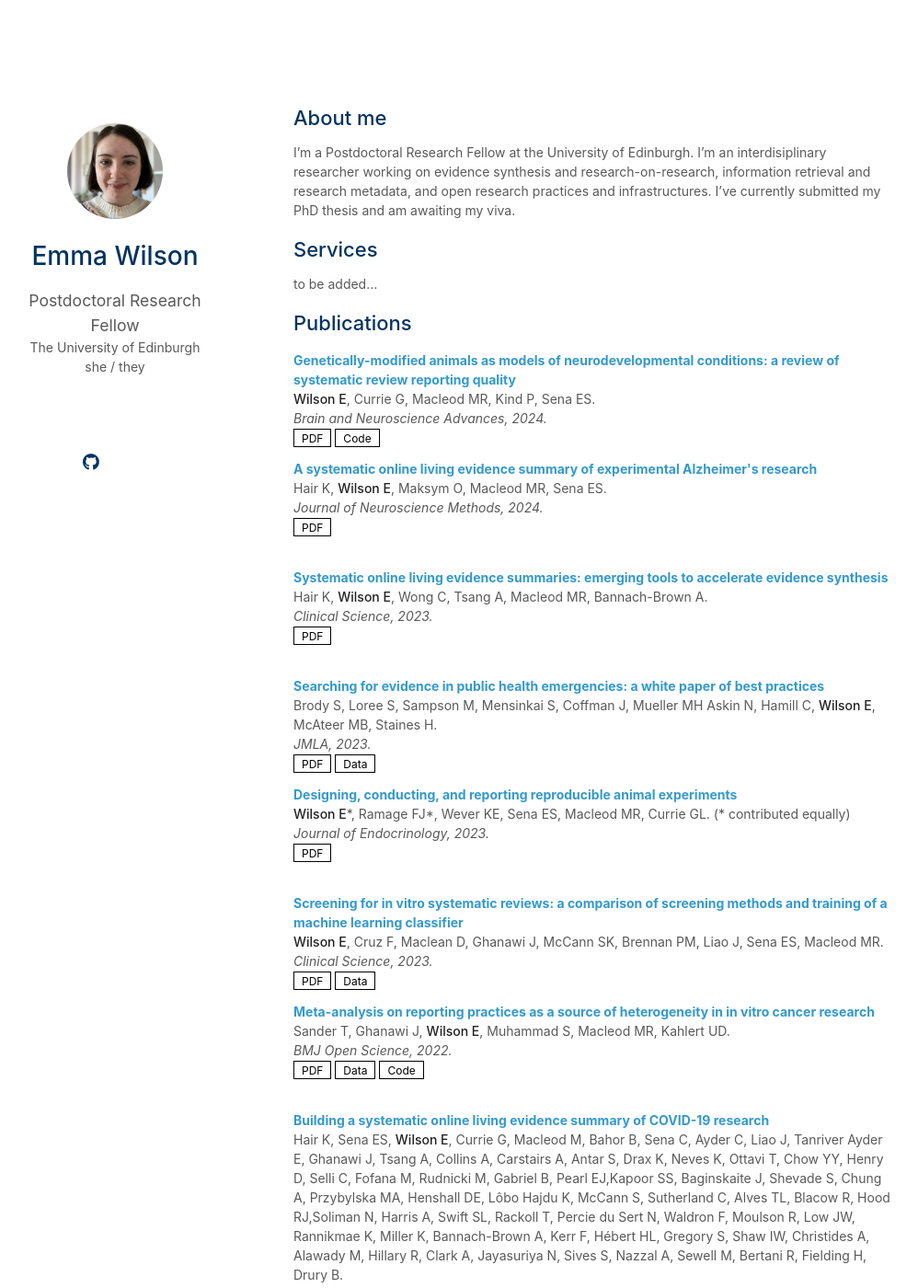
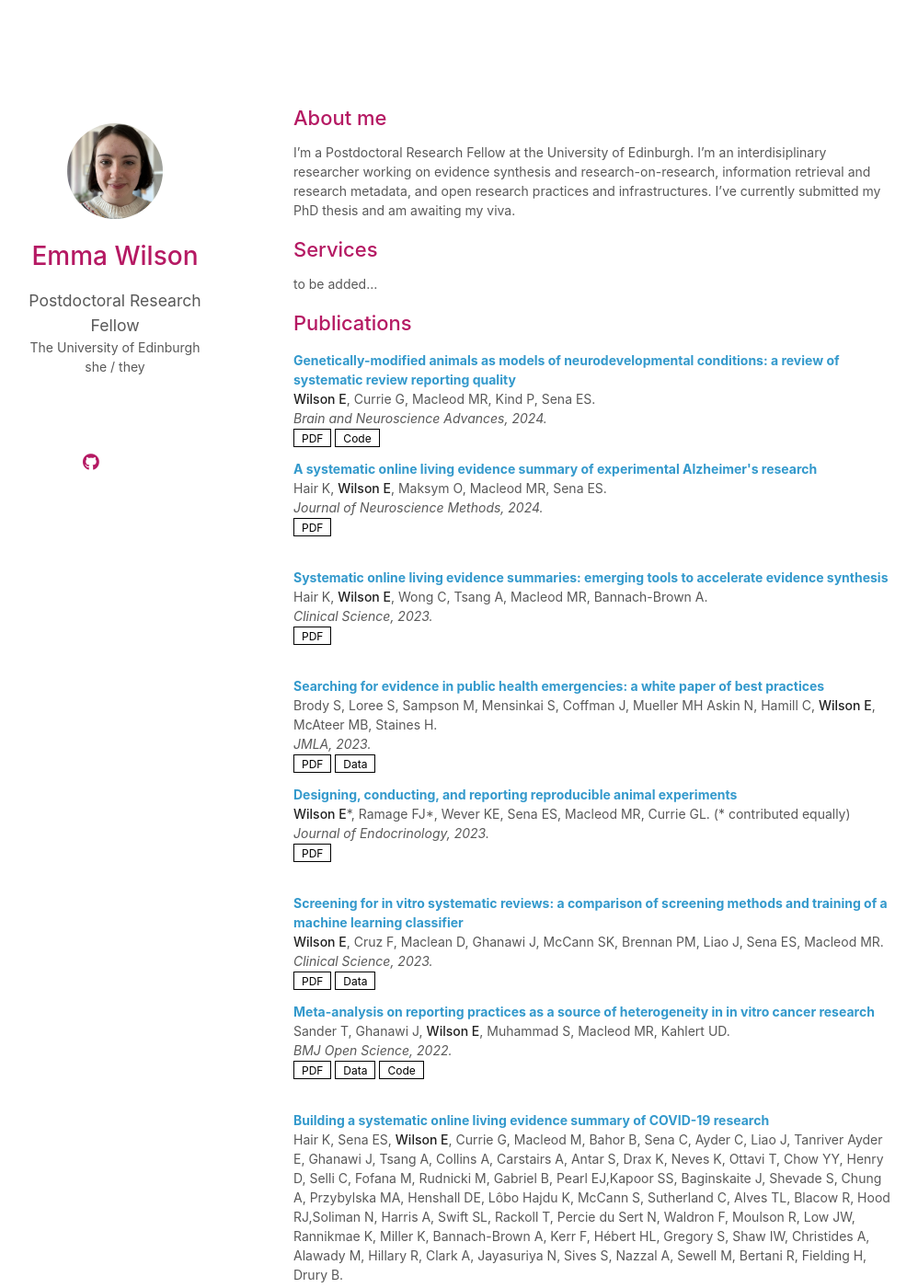
Before and after one commit to emma-wilson/emma-wilson.github.io, a Jekyll site: the page built from index.md, in a window 1280 px wide and 1400 px high. Shown: the whole window at 92% size, without its empty margins (151-1149 px from the left). Built offline with Jekyll 4.4.1, drawn with Linux system fonts in a browser that asks for light colours; nearby versions of some CDN libraries; comment, search, counter and statistics services are not loaded; a style sheet for code colours, icons or effects is not loaded; our own code applies the rules of GitHub Pages for plain Markdown files.

Commit message:
Change heading and icon colour

```diff
--- a/_sass/minimal-light.scss
+++ b/_sass/minimal-light.scss
@@ -7,7 +7,7 @@
   height:2.4rem;
   width:2.4rem;
   background-color:transparent;
-  color:#043361!important;
+  color:#b51963 !important;
   border-radius:100%;
   text-align:center;
   font-size:1.15rem;
@@ -230,18 +230,18 @@ papertitle {
 
 h3, h4, h5, h6 {
   font-weight: 600;
-  color:#043361;
+  color:#b51963;
   margin:0 0 20px;
 }
 
 h1 {
   font-weight: 500;
-  color:#043361;
+  color:#b51963;
   margin:0 0 20px;
 }
 
 h2 {
-  color:#043361;
+  color:#b51963;
   font-weight: 500;
   margin:2px 0px 15px;
   font-size: 157%;
```
